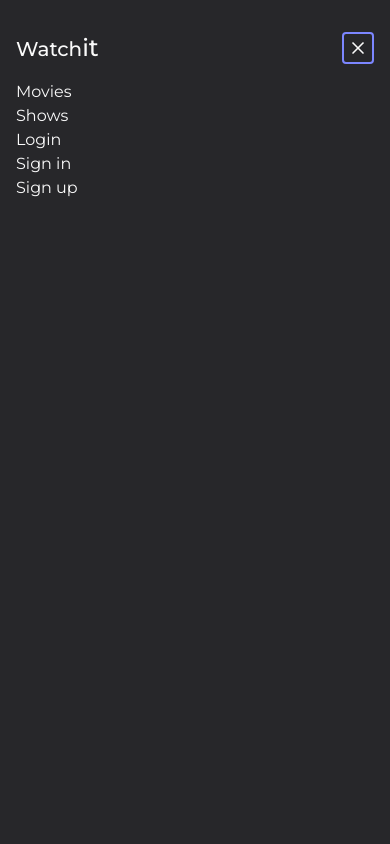
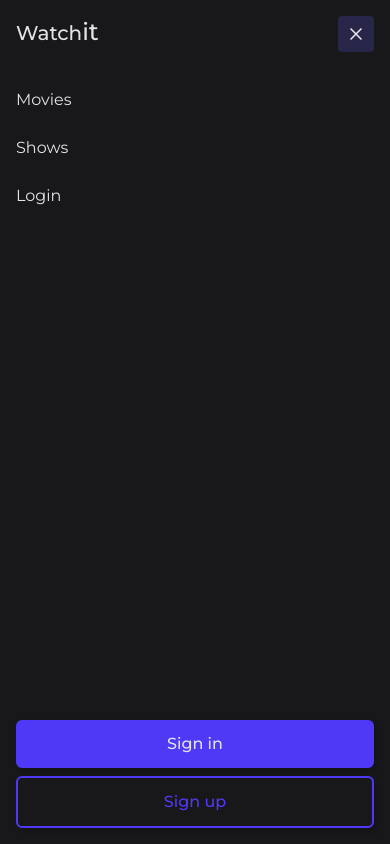
Before and after one commit to Jensaboi/watchit, a React (Vite) app in the folder frontend/: page /login in a window 390 px wide. Built offline with nearby package versions, Linux system fonts and the light colour scheme.

Commit message:
Wip mobile nav

```diff
--- a/frontend/src/index.css
+++ b/frontend/src/index.css
@@ -19,7 +19,7 @@ color schema:
 
   html {
     background-color: var(--color-zinc-900);
-    color: var(--color-zinc-50);
+    color: var(--color-zinc-200);
   }
 }
 
@@ -31,4 +31,47 @@ color schema:
  able to override with utility classes.
 */
 @layer components {
+  .primary-btn {
+    padding-block: calc(var(--spacing) * 3) /* --spacing = 4px */;
+    padding-inline: calc(var(--spacing) * 6);
+    display: inline-flex;
+    justify-content: center;
+    align-items: center;
+    font-weight: 500;
+    border-radius: var(--radius-md);
+    background-color: var(--color-indigo-600);
+    transition: all 0.3s ease-in-out;
+    box-shadow: 3px 3px 5px rgba(0, 0, 0, 0.2);
+
+    &:hover {
+      background-color: var(--color-indigo-500);
+    }
+    &:active {
+      background-color: var(--color-indigo-400);
+    }
+  }
+
+  .secondary-btn {
+    padding-block: calc(var(--spacing) * 3) /* --spacing = 4px */;
+    padding-inline: calc(var(--spacing) * 6);
+    display: inline-flex;
+    justify-content: center;
+    align-items: center;
+    font-weight: 500;
+    border-radius: var(--radius-md);
+    background-color: transparent;
+    border: 2px solid var(--color-indigo-600);
+    color: var(--color-indigo-600);
+    box-shadow: 3px 3px 5px rgba(0, 0, 0, 0.2);
+    transition: all 0.3s ease-in-out;
+
+    &:hover {
+      border-color: var(--color-indigo-500);
+      color: var(--color-indigo-500);
+    }
+    &:active {
+      border-color: var(--color-indigo-400);
+      color: var(--color-indigo-400);
+    }
+  }
 }
--- a/frontend/src/layout/MainLayout.tsx
+++ b/frontend/src/layout/MainLayout.tsx
@@ -1,6 +1,7 @@
 import { Link, Outlet } from "react-router";
 import { X } from "lucide-react";
 import Logo from "../assets/Logo";
+import { useState } from "react";
 
 const navItems = [
   { name: "Movies", path: "/movie" },
@@ -9,28 +10,45 @@ const navItems = [
 ];
 
 export default function MainLayout() {
+  const [navOpen, setNavOpen] = useState(false);
   return (
     <div className="h-screen w-full flex flex-col">
       <header>
-        <nav className="translate-0 p-4 absolute right-0 bg-zinc-800 w-full h-screen flex flex-col">
-          <div className="py-4 flex justify-between align-center">
+        <nav
+          data-isOpen={navOpen}
+          className="translate-0 absolute right-0 bg-zinc-900 w-full h-screen flex flex-col data-isOpen[true]:translate-x-full"
+        >
+          <div className="p-4 flex justify-between align-center">
             <Logo />
 
-            <button className="border-indigo-400 border-2 rounded-sm cursor-pointer hover:shadow-indigo-400 p-1 hover:shadow-xs ">
+            <button
+              onClick={() => setNavOpen(!navOpen)}
+              className="bg-indigo-500/20 hover:bg-indigo-500/30 rounded-sm cursor-pointer hover:shadow-indigo-400/50 p-2 hover:shadow-xs "
+            >
               <X size={20} />
             </button>
           </div>
-          <ul className="flex flex-col">
+
+          <ul className="flex flex-col flex-1 p-2">
             {navItems.map(item => (
               <li>
-                <Link to={item.path}>{item.name}</Link>
+                <Link
+                  className="block py-3 px-2 hover:bg-zinc-800 rounded-md"
+                  to={item.path}
+                >
+                  {item.name}
+                </Link>
               </li>
             ))}
           </ul>
 
-          <div className="flex flex-col">
-            <Link to={"/signin"}>Sign in</Link>
-            <Link to={"/signup"}>Sign up</Link>
+          <div className="flex p-4 flex-col gap-2">
+            <Link className="primary-btn" to={"/signin"}>
+              Sign in
+            </Link>
+            <Link className="secondary-btn" to={"/signup"}>
+              Sign up
+            </Link>
           </div>
         </nav>
       </header>
```
